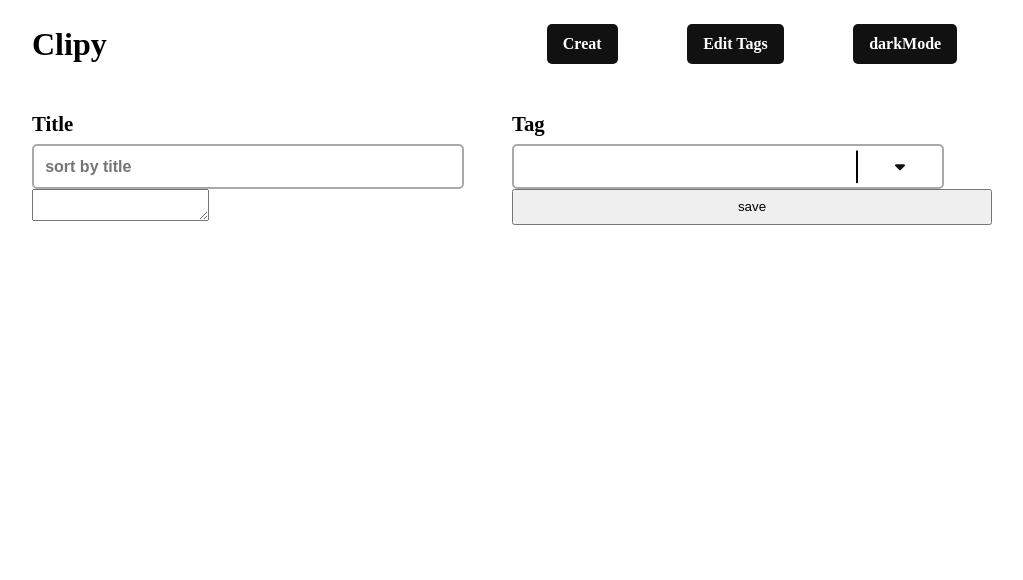
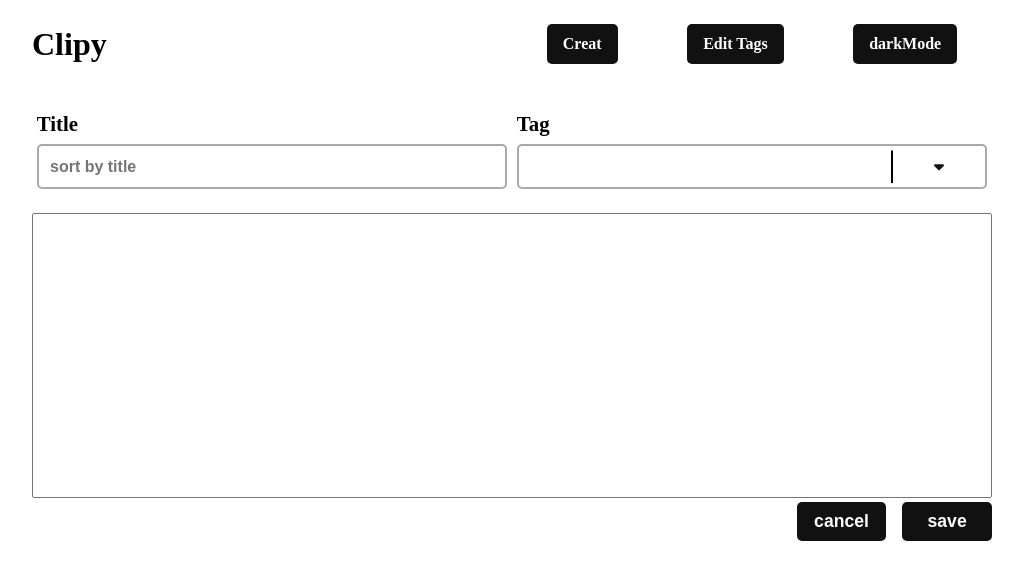
Before and after one commit to Haitam-Makhfi/noteTakingApp, a React (Vite) app: page /creatNote in a window 1280 px wide. Shown: the top 580 px of the page, without its empty margins (128-1151 px from the left). Built offline with nearby package versions, Linux system fonts and the light colour scheme.

Commit message:
fixed CreatNote ui

```diff
--- a/src/components/CreateNote.tsx
+++ b/src/components/CreateNote.tsx
@@ -6,6 +6,7 @@ export default function CreateNote() {
   const [titleValue, setTitleValue] = useState("");
   const [tagValue, setTagValue] = useState([]);
   const [noteValue, setNoteValue] = useState("");
+  let id = 0;
   function makePost() {
     const text = { content: noteValue };
     fetch("https://api.apyhub.com/convert/md/html/json", {
@@ -19,7 +20,7 @@ export default function CreateNote() {
     })
       .then((res) => res.json())
       .then((data) => {
-        const payload = { data, noteValue, titleValue, tagValue }; // the tagValue might not get passed directly here
+        const payload = { data, noteValue, titleValue, tagValue, id };
         fetch("https://jsonplaceholder.typicode.com/posts", {
           method: "POST",
           headers: {
@@ -38,13 +39,17 @@ export default function CreateNote() {
       <section className="note-section">
         <label htmlFor="note"></label>
         <textarea
+          rows={12}
           name="note"
           id="note"
           value={noteValue}
           onChange={(e) => setNoteValue(e.target.value)}
         ></textarea>
       </section>
-      <button onClick={makePost}>save</button>
+      <div className="creat-note-btns">
+        <button>cancel</button>
+        <button onClick={makePost}>save</button>
+      </div>
     </main>
   );
 }
--- a/src/components/TagSort.tsx
+++ b/src/components/TagSort.tsx
@@ -12,7 +12,7 @@ export default function TagSort({ setTagValue }: propType) {
     if (setTagValue) setTagValue(chosenTags);
   }, [chosenTags]);
   return (
-    <div>
+    <div className="tag-sort-container">
       <span className="sort-title">tag</span>
       <label htmlFor="tagsort" className="tagsort">
         <div className="sort-input" id="tagsort">
--- a/src/components/TitleSort.tsx
+++ b/src/components/TitleSort.tsx
@@ -10,7 +10,7 @@ export default function TitleSort({ setTitleValue }: propType) {
     if (setTitleValue) setTitleValue(state);
   }, [state]);
   return (
-    <div>
+    <div className="title-sort-container">
       <span className="sort-title">title</span>
       <label htmlFor="titlesort" className="titlesort">
         <input
--- a/src/index.css
+++ b/src/index.css
@@ -44,9 +44,15 @@ h1 {
   border-radius: 5px;
   cursor: pointer;
   position: relative;
+  transition: 0.4s;
 }
 .nav-btn:hover {
-  background-color: hsla(0, 0%, 0%, 0.8);
+  background-color: hsla(0, 0%, 0%, 0.7);
+}
+.tag-sort-container,
+.title-sort-container {
+  justify-self: center;
+  width: 98%;
 }
 .tag-container {
   position: absolute;
@@ -83,7 +89,7 @@ h1 {
 .titlesort,
 .tagsort {
   display: block;
-  width: 90%;
+  width: 100%;
   height: auto;
   margin-top: 0.5em;
 }
@@ -130,3 +136,35 @@ h1 {
   font-size: 0.9rem;
   font-weight: bold;
 }
+.note-section {
+  grid-column: span 2;
+  padding-top: 1.5em;
+}
+.note-section label {
+  width: 100%;
+}
+#note {
+  width: 100%;
+  resize: none;
+  padding: 0.5em 1em;
+  font-size: 1.2rem;
+  font-weight: bold;
+}
+.creat-note-btns {
+  justify-self: end;
+  grid-column: 2/-1;
+  display: flex;
+  align-items: center;
+  gap: 1em;
+}
+.creat-note-btns > button {
+  width: 5.1em;
+  padding: 0.5em 1em;
+  font-size: 1.1rem;
+  font-weight: bold;
+  border: none;
+  border-radius: 5px;
+  cursor: pointer;
+  color: #fff;
+  background-color: #111;
+}
```
